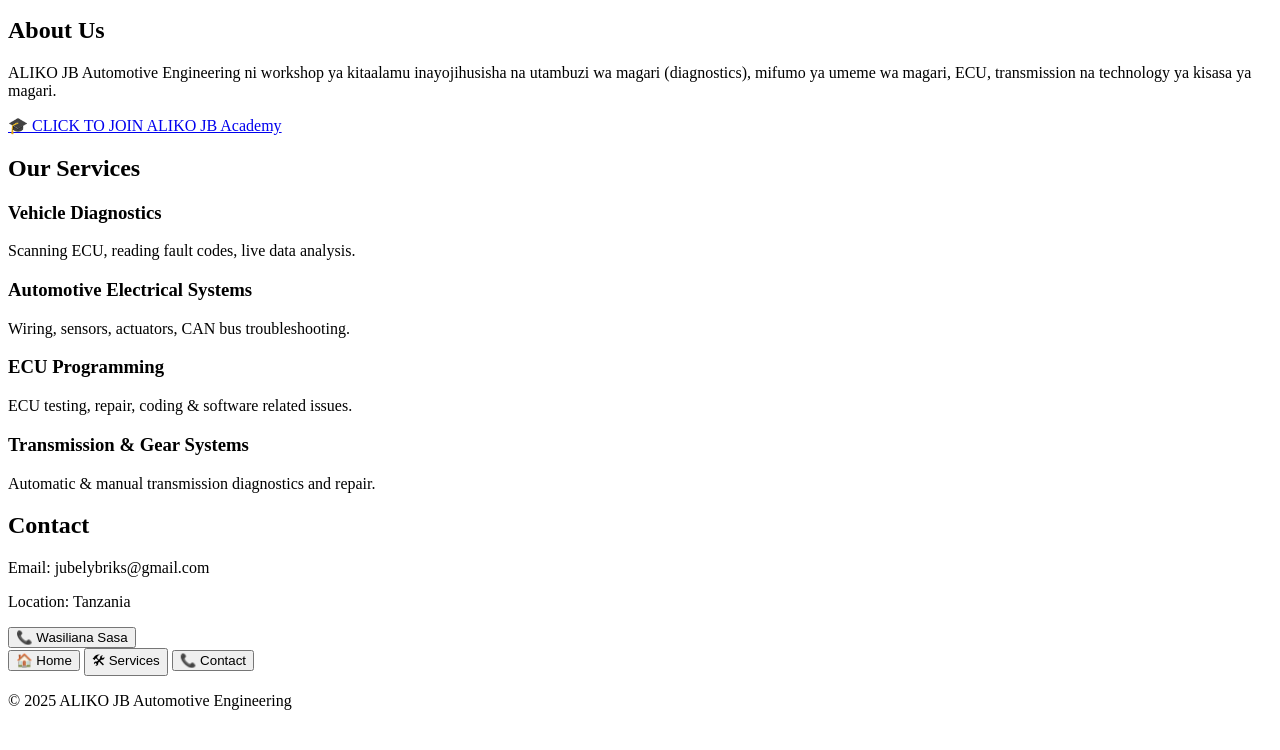
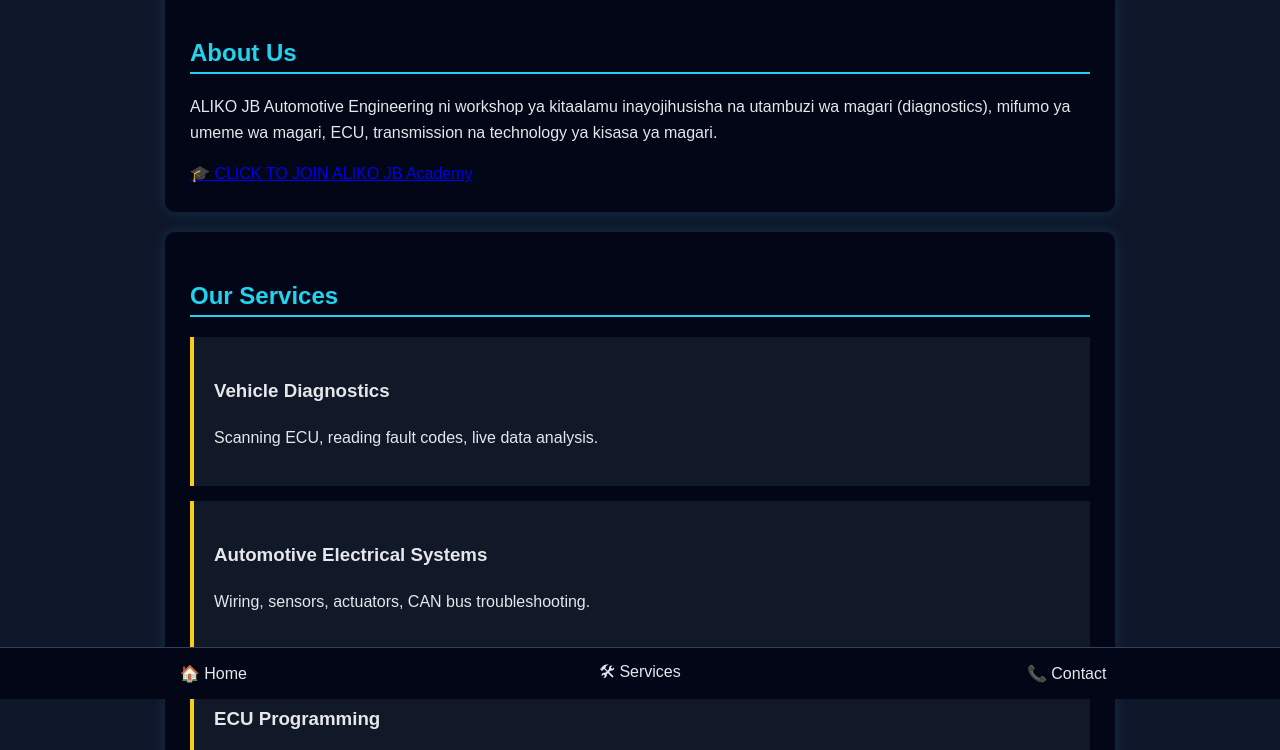
Before and after one commit to briks-jubely/ALIKO-JB-, a plain HTML site: page Workshop.html in a window 1280 px wide. Shown: the part 101-851 px from the top of the page. Before the commit the page ends 827 px from the top, so only its background shows below. Drawn offline with Linux system fonts and the light colour scheme.

Commit message:
Update Workshop.html

```diff
--- a/Workshop.html
+++ b/Workshop.html
@@ -11,9 +11,7 @@
 <link rel="manifest" href="manifest.json">
 <meta name="theme-color" content="#020617">
 
-<style>
-
-</style>
+  <link rel="stylesheet" href="css/workshop.css">
 </head>
 
 <body>
```
